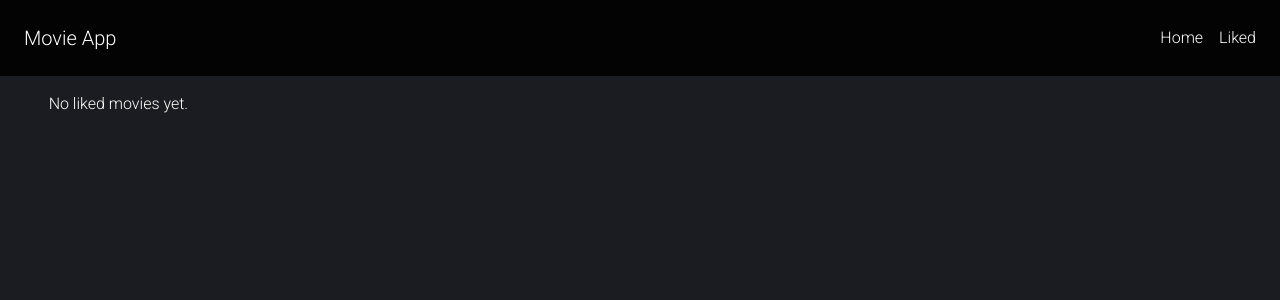
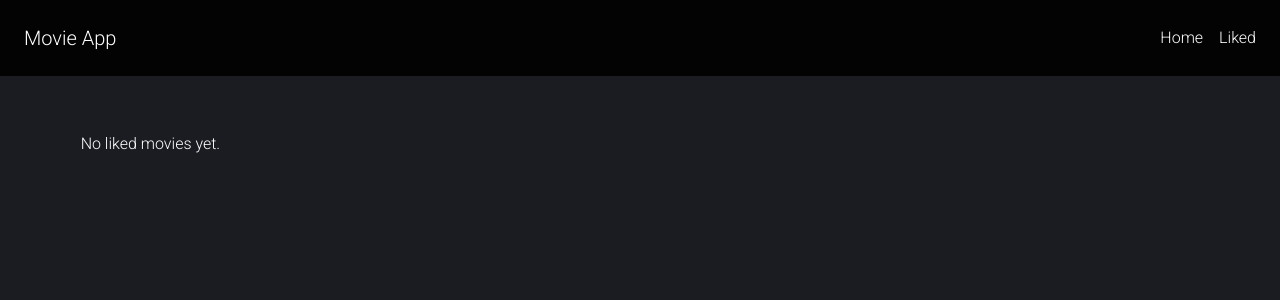
Before and after one commit to DC-21/movie_app, a React (Vite) app: page /liked in a window 1280 px wide. Shown: the top 300 px of the page. Built offline with nearby package versions, Linux system fonts and the light colour scheme.

Commit message:
liked movies

```diff
--- a/src/App.tsx
+++ b/src/App.tsx
@@ -1,7 +1,7 @@
-import Movies from "./pages/Movies";
 import Navbar from "./components/Navbar";
 import { Routes, Route } from "react-router-dom";
 import LikedMovies from "./pages/LikedMovies";
+import Home from "./pages/Home";
 
 function App() {
   return (
@@ -9,7 +9,7 @@ function App() {
       <Navbar />
 
       <Routes>
-        <Route path="/" Component={Movies} />
+        <Route path="/" Component={Home} />
         <Route path="/liked" Component={LikedMovies} />
       </Routes>
     </>
--- a/src/components/Navbar.tsx
+++ b/src/components/Navbar.tsx
@@ -3,7 +3,9 @@ import { Link } from "react-router-dom";
 const Navbar = () => {
   return (
     <div className="w-full flex justify-between z-40 mx-auto p-6 items-center bg-black backdrop:blur-xl sticky text-white top-0 bg-opacity-90">
-      <div className="text-xl">Movie App</div>
+      <Link to="/" className="text-xl">
+        Movie App
+      </Link>
       <div className="flex gap-4">
         <Link to="/">Home</Link>
         <Link to="/liked">Liked</Link>
--- /dev/null
+++ b/src/pages/Home.tsx
@@ -0,0 +1,11 @@
+import Movies from "../components/Movies";
+
+const Home = () => {
+  return (
+    <>
+      <Movies />
+    </>
+  );
+};
+
+export default Home;
--- a/src/pages/LikedMovies.tsx
+++ b/src/pages/LikedMovies.tsx
@@ -10,7 +10,7 @@ const LikedMovies: React.FC = () => {
   const likedMoviesData = Object.values(likedMovies);
 
   return (
-    <div className="grid lg:grid-cols-5 md:grid-cols-3 gap-6 mt-4">
+    <div className="grid lg:grid-cols-5 md:grid-cols-3 gap-6 mt-4 w-full p-10">
       {likedMoviesData.length > 0 ? (
         likedMoviesData.map((movie) => (
           <li
```
Also changed, not shown: src/components/Movies.tsx (renamed from src/pages/Movies.tsx).
